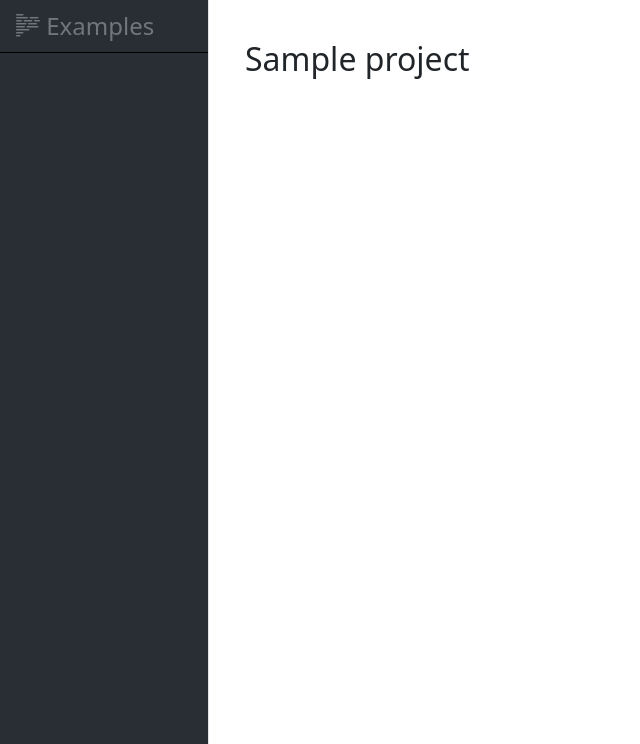
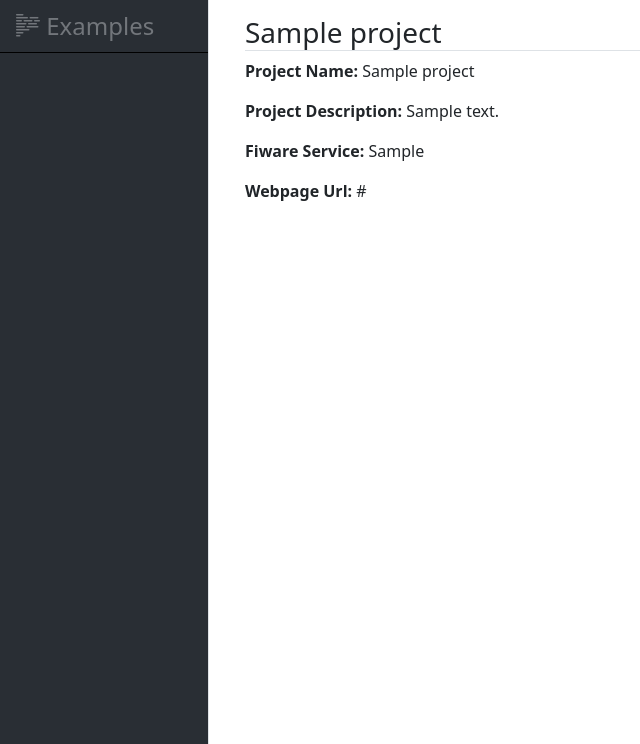
Before and after one commit to N5GEH/n5geh.tools.entirety, a Django app: template app/Entirety/projects/templates/projects/detail.html in a window 1280 px wide. Shown: the part 56-800 px from the top of the page, without its empty margins (0-640 px from the left). Run offline with Django 4.2, Linux system fonts and the light colour scheme; the template is opened without the code that fills it: most values are stand-ins (such as "Sample title", 1, 10 or a date in 2020); style sheets or scripts are compiled from the project's sources; some libraries are stand-ins or nearby versions.

Commit message:
fix: include project fields

```diff
--- a/app/Entirety/projects/templates/projects/detail.html
+++ b/app/Entirety/projects/templates/projects/detail.html
@@ -4,7 +4,29 @@
 {% block content %}
 
     <div class="container">
-        <h2 class="my-4">{{ project.name }}</h2>
+        <div class="d-flex">
+            <span class="h3 border-bottom flex-fill">{{ project.name }}</span>
+        </div>
+        <div class="row">
+            <div class="col mb-3">
+                <strong>Project Name:</strong> {{ project.name }}
+            </div>
+        </div>
+        <div class="row">
+            <div class="col mb-3">
+                <strong>Project Description:</strong> {{ project.description }}
+            </div>
+        </div>
+        <div class="row">
+            <div class="col mb-3">
+                <strong>Fiware Service:</strong> {{ project.fiware_service }}
+            </div>
+        </div>
+        <div class="row">
+            <div class="col mb-3">
+                <strong>Webpage Url:</strong> {{ project.webpage_url }}
+            </div>
+        </div>
     </div>
 
 {% endblock %}
```
